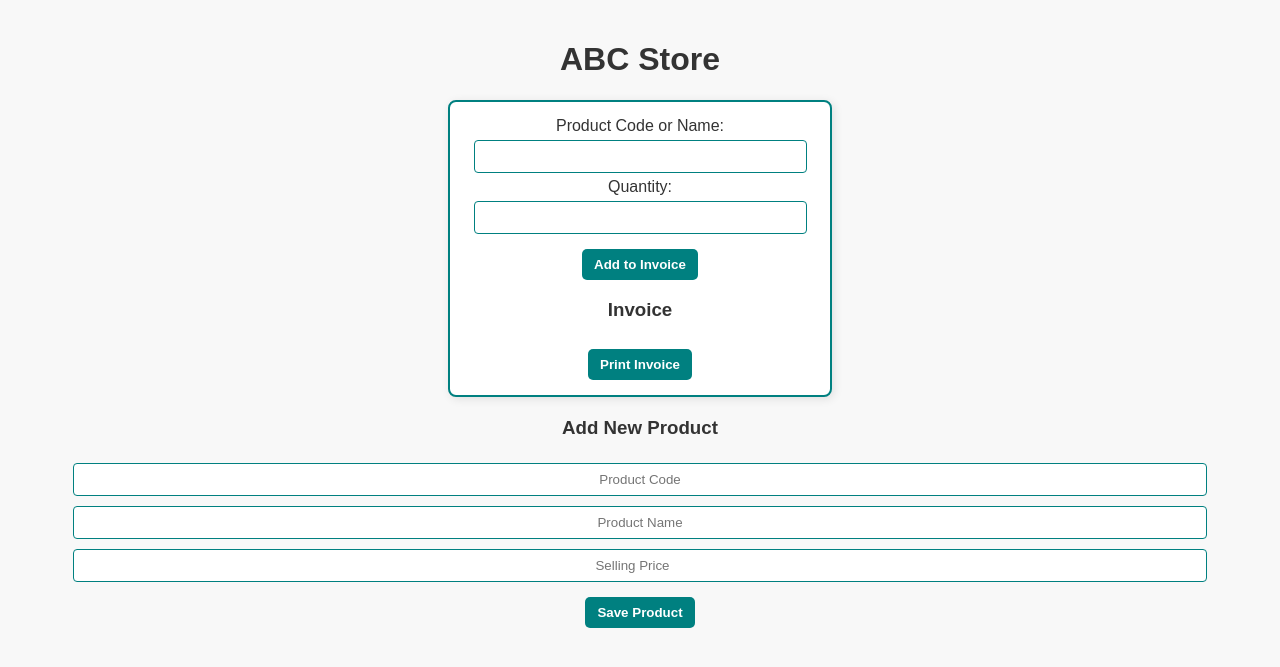
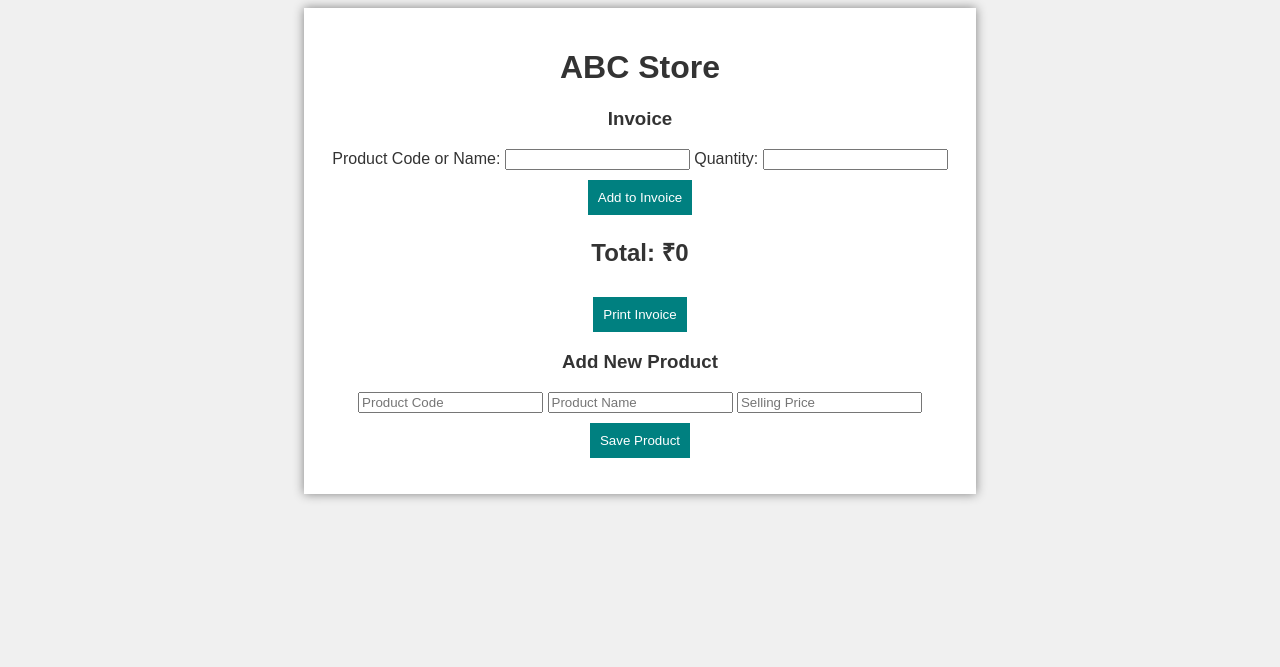
Before and after one commit to madhavmaru2727mm/invoicing-app, a Flask app: page / in a window 1280 px wide. Shown: the top 667 px of the page. Run offline with Flask 3, Linux system fonts and the light colour scheme.

Commit message:
New colour grading

```diff
--- a/main.py
+++ b/main.py
@@ -26,7 +26,6 @@ def search_product():
 
     return jsonify(matching_products)
 
-
 @app.route('/add_product', methods=['POST'])
 def add_product():
     data = request.json
--- a/static/main.js
+++ b/static/main.js
@@ -10,10 +10,10 @@ document.addEventListener("DOMContentLoaded", function () {
     let newProductName = document.getElementById("new-product-name");
     let newProductPrice = document.getElementById("new-product-price");
     let productMessage = document.getElementById("product-message");
+    let totalAmountText = document.getElementById("total-amount");
 
-    let totalAmount = 0; // Store total amount
+    let totalAmount = 0;
 
-    // Load products in dropdown
     function loadProducts() {
         fetch("/search?q=")
             .then(response => response.json())
@@ -29,36 +29,16 @@ document.addEventListener("DOMContentLoaded", function () {
 
     loadProducts();
 
-    // Handle product selection and move to quantity input
-    productInput.addEventListener("keydown", function (event) {
-        if (event.key === "Enter") {
-            event.preventDefault();
-            quantityInput.focus();
-        }
-    });
-
-    // Handle quantity input and move back to product name
-    quantityInput.addEventListener("keydown", function (event) {
-        if (event.key === "Enter") {
-            event.preventDefault();
-            addProductBtn.click();
-        } else if (event.key === "ArrowLeft") {
-            event.preventDefault();
-            productInput.focus();
-        }
-    });
-
-    // Add product to invoice
     addProductBtn.addEventListener("click", function () {
-        let productText = productInput.value.trim().toUpperCase();  // Convert to uppercase
+        let productText = productInput.value.trim().toUpperCase();
         let quantity = parseInt(quantityInput.value);
 
         if (!productText || isNaN(quantity) || quantity <= 0) {
-            alert("Please enter a valid product and quantity.");
+            alert("Enter valid product & quantity.");
             return;
         }
 
-        let productCode = productText.split(" - ")[0].toUpperCase();  // Ensure code is uppercase
+        let productCode = productText.split(" - ")[0].toUpperCase();
 
         fetch(`/search?q=${productCode}`)
             .then(response => response.json())
@@ -71,18 +51,17 @@ document.addEventListener("DOMContentLoaded", function () {
                     invoiceList.appendChild(item);
 
                     totalAmount += total;
+                    totalAmountText.textContent = `Total: ₹${totalAmount}`;
 
-                    // Clear fields
                     productInput.value = "";
                     quantityInput.value = "";
                     productInput.focus();
                 } else {
-                    alert("Product not found. Try refreshing the page.");
+                    alert("Product not found.");
                 }
             });
     });
 
-    // Save new product
     saveProductBtn.addEventListener("click", function () {
         let code = newProductCode.value.trim().toUpperCase();
         let name = newProductName.value.trim();
@@ -101,62 +80,21 @@ document.addEventListener("DOMContentLoaded", function () {
         .then(response => response.json())
         .then(data => {
             if (data.status === "success") {
-            productMessage.textContent = "Product added";
+                productMessage.textContent = "Product added successfully!";
                 productMessage.style.color = "green";
-
-            // Refresh product list IMMEDIATELY
-            setTimeout(loadProducts, 500);  // Ensure dropdown updates
-
+                loadProducts();
                 newProductCode.value = "";
                 newProductName.value = "";
                 newProductPrice.value = "";
             } else {
-            productMessage.textContent = "Failed to add product";
-            productMessage.style.color = "red";
-        }
-    });
-});
-saveProductBtn.addEventListener("click", function () {
-    let code = newProductCode.value.trim().toUpperCase();
-    let name = newProductName.value.trim();
-    let price = parseInt(newProductPrice.value);
-
-    if (!code || !name || isNaN(price) || price <= 0) {
-        alert("Enter valid product details.");
-        return;
-    }
-
-    fetch("/add_product", {
-        method: "POST",
-        headers: { "Content-Type": "application/json" },
-        body: JSON.stringify({ code, name, price })
-    })
-    .then(response => response.json())
-    .then(data => {
-        if (data.status === "success") {
-            productMessage.textContent = "Product added";
-            productMessage.style.color = "green";
-
-            // Refresh product list IMMEDIATELY
-            setTimeout(loadProducts, 500);  // Ensure dropdown updates
-
-            newProductCode.value = "";
-            newProductName.value = "";
-            newProductPrice.value = "";
-        } else {
-            productMessage.textContent = "Failed to add product";
+                productMessage.textContent = "Error: " + data.message;
                 productMessage.style.color = "red";
             }
         });
     });
 
-    // Print invoice (ONLY invoice details, no input fields)
     printInvoiceBtn.addEventListener("click", function () {
-        let invoiceContent = `<h1>ABC Store</h1>`;
-        invoiceContent += `<h3>Invoice Details</h3>`;
-        invoiceContent += `<ul>${invoiceList.innerHTML}</ul>`;
-        invoiceContent += `<h2>Total Amount: ₹${totalAmount}</h2>`; // Show total
-
+        let invoiceContent = `<h1>ABC Store</h1><h3>Invoice</h3><ul>${invoiceList.innerHTML}</ul><h2>${totalAmountText.textContent}</h2>`;
         let newWindow = window.open("", "", "width=600,height=400");
         newWindow.document.write(invoiceContent);
         newWindow.document.close();
--- a/static/style.css
+++ b/static/style.css
@@ -1,80 +1,23 @@
-/* General Styles */
 body {
     font-family: Arial, sans-serif;
     text-align: center;
-    background-color: #F8F8F8; /* Very light gray */
-    color: #333; /* Dark gray for text */
-    margin: 0;
-    padding: 20px;
+    background-color: #F0F0F0;
+    color: #333;
 }
 
-/* Invoice Section */
-.invoice {
-    margin: 20px auto;
-    width: 350px;
-    padding: 15px;
-    border: 2px solid #008080; /* Teal border */
-    background-color: #FFFFFF; /* White background */
-    border-radius: 8px;
-    box-shadow: 2px 2px 10px rgba(0, 0, 0, 0.1);
+.container {
+    width: 50%;
+    margin: auto;
+    padding: 20px;
+    background: white;
+    box-shadow: 0px 0px 10px gray;
 }
 
-/* Buttons */
 button {
-    margin-top: 10px;
-    padding: 8px 12px;
+    padding: 10px;
+    background-color: #008080;
+    color: white;
     border: none;
     cursor: pointer;
-    background-color: #008080; /* Teal */
-    color: white;
-    font-weight: bold;
-    border-radius: 5px;
-    transition: background 0.3s ease-in-out;
-}
-
-button:hover {
-    background-color: #00CCCC; /* Lighter cyan */
-}
-
-/* Input Fields */
-input {
-    width: 90%;
-    padding: 8px;
-    margin: 5px 0;
-    border: 1px solid #008080; /* Teal border */
-    border-radius: 4px;
-    outline: none;
-    text-align: center;
-}
-
-input:focus {
-    border-color: #00CCCC; /* Cyan */
-    box-shadow: 0 0 5px rgba(0, 204, 204, 0.5);
-}
-
-/* Invoice List */
-#invoice-list {
-    list-style: none;
-    padding: 0;
-}
-
-#invoice-list li {
-    padding: 8px;
-    background-color: #E0FFFF; /* Very light cyan */
-    margin: 5px 0;
-    border-radius: 5px;
-}
-
-/* Success/Error Messages */
-#product-message {
-    font-weight: bold;
     margin-top: 10px;
 }
-
-.success {
-    color: #008080; /* Teal */
-}
-
-.error {
-    color: red;
-}
--- a/templates/home.html
+++ b/templates/home.html
@@ -7,9 +7,11 @@
     <link rel="stylesheet" href="/static/style.css">
 </head>
 <body>
+    <div class="container">
         <h1>ABC Store</h1>
 
-    <div class="invoice">
+        <div class="invoice-section">
+            <h3>Invoice</h3>
             <label>Product Code or Name:</label>
             <input type="text" id="product-input" list="product-list" autocomplete="off">
             <datalist id="product-list"></datalist>
@@ -19,18 +21,21 @@
 
             <button id="add-product">Add to Invoice</button>
 
-        <h3>Invoice</h3>
             <ul id="invoice-list"></ul>
+            <h2 id="total-amount">Total: ₹0</h2>
 
             <button id="print-invoice">Print Invoice</button>
         </div>
 
+        <div class="product-section">
             <h3>Add New Product</h3>
             <input type="text" id="new-product-code" placeholder="Product Code">
             <input type="text" id="new-product-name" placeholder="Product Name">
             <input type="number" id="new-product-price" placeholder="Selling Price">
             <button id="save-product">Save Product</button>
             <p id="product-message"></p>
+        </div>
+    </div>
 
     <script src="/static/main.js"></script>
 </body>
```
Lines whose indentation alone changed are shown as unchanged.
